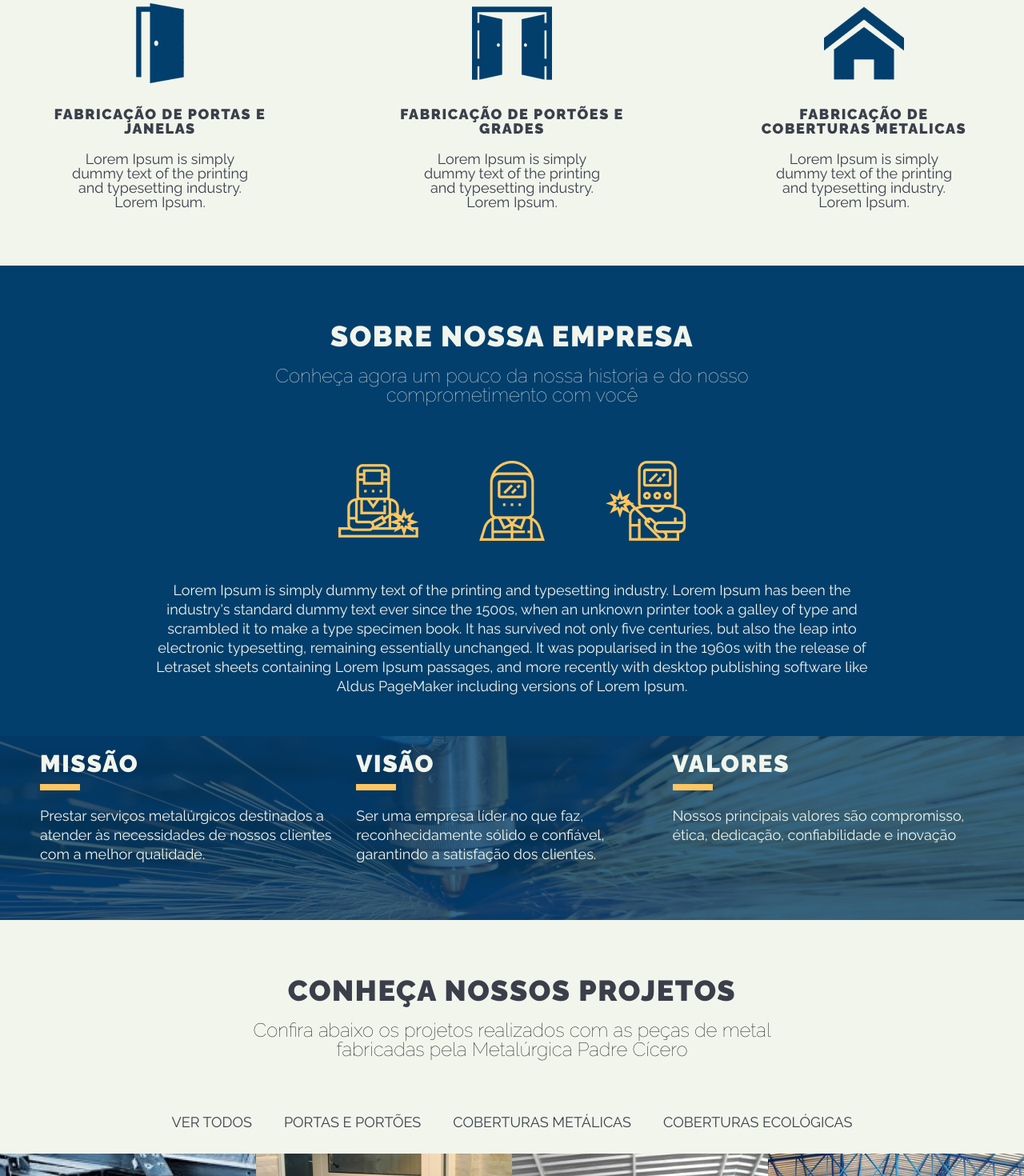
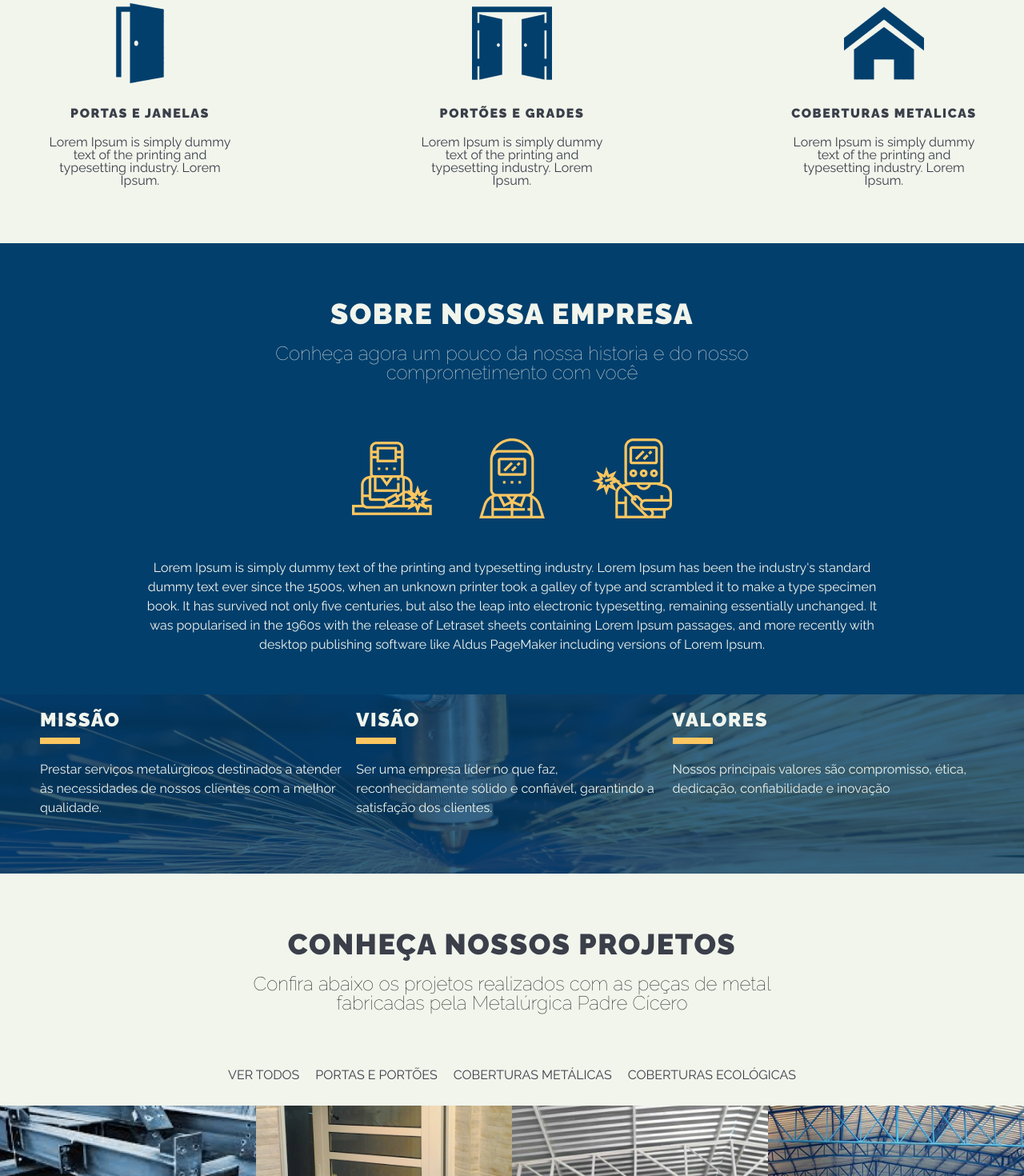
Before and after one commit to octalbit/metalurgica-padre-cicero, a React (Create React App) app: page / in a window 1280 px wide. Shown: the part 1040-2510 px from the top of the page at 80% size. Built offline with nearby package versions, Linux system fonts and the light colour scheme; some icons are missing.

Commit message:
corrigindo erros de estilos

```diff
--- a/src/components/Contacts.js
+++ b/src/components/Contacts.js
@@ -15,13 +15,13 @@ class Contacts extends Component {
               <ul>
                 <li>+55 86 99500-5246 </li>
                 <li>+55 86 99571-3097</li>
-                <li>padrecicerometalurgica@hotmail.com</li>
+                <li><a href="">padrecicerometalurgica</a></li>
               </ul>
 
 
             </div>
             <div className="form-contacts">
-              <form action="">
+              <form action="" className="box-form">
                 <input type="text" className="inputText" />
                 <input type="text" className="inputText" />                <textarea>
 
--- a/src/components/Footer.js
+++ b/src/components/Footer.js
@@ -3,7 +3,7 @@ class Footer extends Component {
   render() {
     return (
         <footer>
-          <span>© 2019 - TODOS OS DIREITOS RESERVADOS - METALÚRGICA Padre Cícero</span>
+          <span>© 2019 - Todos os direitos reservados - Metalúrgica Padre Cícero</span>
         </footer>
     );
   }
--- a/src/components/Navbar.js
+++ b/src/components/Navbar.js
@@ -8,7 +8,7 @@ class Navbar extends Component {
             <div className="container-navinfo">
               <span>(86) 99500-5246 / (86) 99571-3097 - padrecicerometalurgica@hotmail.com</span>
               <span>
-              Siga a metPadreCicero
+              Siga a metalurgicapadrecicero
               <a href="#"><i className="ion-social-facebook"></i></a>
               <a href="#"><i className="ion-social-instagram"></i></a>
               </span>
@@ -25,7 +25,7 @@ class Navbar extends Component {
                 <li><a href="#">Projetos</a></li>
                 <li><a href="#">Contato</a></li>
               </ul>
-              <div className="">
+              <div className="menu-mobile">
 
               </div>
             </div>
--- a/src/components/Servicos.js
+++ b/src/components/Servicos.js
@@ -14,21 +14,21 @@ class Servicos extends Component {
             <article className="box-services">
               <div className="item-service">
                 <img src={portas} />
-                <h3>fabricação de portas e janelas</h3>
+                <h3>portas e janelas</h3>
                 <p>
                 Lorem Ipsum is simply dummy text of the printing and typesetting industry. Lorem Ipsum.
                 </p>
               </div>
               <div className="item-service">
                 <img src={portoes} />
-                <h3>fabricação de portões e grades</h3>
+                <h3>portões e grades</h3>
                 <p>
                 Lorem Ipsum is simply dummy text of the printing and typesetting industry. Lorem Ipsum.
                 </p>
               </div>
               <div className="item-service">
                 <img src={telhado} />
-                <h3>fabricação de coberturas metalicas</h3>
+                <h3>coberturas metalicas</h3>
                 <p>
                 Lorem Ipsum is simply dummy text of the printing and typesetting industry. Lorem Ipsum.
                 </p>
--- a/src/style/main.css
+++ b/src/style/main.css
@@ -86,6 +86,11 @@ body {
 	color: #F1F5EC;
 	font-size: 1rem;
 	margin: 2px 7px 2px 7px;
+	transition: .2s;
+}
+.ion-social-facebook:hover, .ion-social-instagram:hover {
+	color: #FDC660;
+	transition: .2s;
 }
 
 .subNavbar {
@@ -100,6 +105,9 @@ body {
 	align-items: center;
 	padding: 20px 0px 20px 0px;
 }
+.menu-mobile {
+	display: none;
+}
 .menu {
 	display: flex;
 }
@@ -108,8 +116,14 @@ body {
 	margin: 0px 20px 0px 0px;
 	font-size: 1.125rem;
 	text-decoration: none;
+	transition: .2s;
 }
-@media (max-width: 480px) {
+.menu li a:hover {
+	color: #FDC660;
+	transition: .2s;
+	font-weight: bold;
+}
+@media (max-width: 320px) {
 	.navinfo {
 		display: none;
 	}
@@ -177,13 +191,14 @@ body {
 	background: #033F6C;
 	padding: 5px 5px;
 }
-@media (max-width: 480px) {
+@media (max-width: 320px) {
 	.hero-box h1 {
-		font-size: 2.5rem;
+		font-size: 2.0rem;
 	}
 	.hero-box span {
-		font-size: 1.2rem;
-		max-width: 400px;
+		font-size: 1.0rem;
+		max-width: 220px;
+		line-height: 1.2rem;
 	}
 }
 
@@ -214,12 +229,13 @@ body {
 	color: #F1F5EC;
 }
 
-@media (max-width: 480px) {
+@media (max-width: 320px) {
 	.section-title h2 {
 		font-size: 2.0rem;
 	}
 	.section-title span {
-		font-size: 1.1rem;
+		font-size: 1.0rem;
+		max-width: 220px;
 	}
 }
 /* services */
@@ -246,22 +262,22 @@ body {
 	padding: 0px 0px 30px 0px;
 }
 .item-service h3 {
-	font-size: 1.125rem;
+	font-size: 1rem;
 	text-transform: uppercase;
 	letter-spacing: .1rem;
 	font-weight: 900;
 	color: #3B3F4A;
-	max-width: 300px;
+	max-width: 250px;
 	text-align: center;
 	padding: 0px 0px 20px 0px;
 }
 .item-service p {
-	font-size: 1.125rem;
+	font-size: 1rem;
 	text-align: center;
 	max-width: 250px;
 	color: #3B3F4A;
 }
-@media (max-width: 480px) {
+@media (max-width: 320px) {
 	.box-services {
 		flex-direction: column;
 	}
@@ -283,22 +299,22 @@ body {
 }
 .box-icone-about {
 	margin: auto;
-	width: 500px;
+	width: 450px;
 	display: flex;
 	justify-content: space-around;
 }
 .box-text p {
 	max-width: 920px;
-	font-size: 1.125rem;
+	font-size: 1.0rem;
 	line-height: 1.5rem;
 	color: #F1F5EC;
 	text-align: center;
 	padding: 50px 0px 50px 0px;
 	margin: auto;
 }
-@media (max-width: 480px) {
+@media (max-width: 320px) {
 	.box-icone-about {
-		width: 400px;
+		width: 100%;
 	}
 	.box-icone-about img{
 		width: 70px;
@@ -327,7 +343,7 @@ body {
 	width: 33%;
 }
 .item-subAbout h3 {
-	font-size: 1.875rem;
+	font-size: 1.5rem;
 	text-transform: uppercase;
 	letter-spacing: .1rem;
 	font-weight: 900;
@@ -343,11 +359,11 @@ body {
 	margin: 10px 0px 20px 0px;
 }
 .item-subAbout p {
-	font-size: 1.125rem;
+	font-size: 1.0rem;
 	line-height: 1.5rem;
 	color: #F1F5EC;
 }
-@media (max-width: 480px) {
+@media (max-width: 320px) {
 	.container-subAbout {
 		flex-direction: column;
 	}
@@ -356,7 +372,7 @@ body {
 		padding: 20px 10px 0px 10px;
 	}
 	.item-subAbout p {
-		max-width: 400px;
+		max-width: 220px;
 	}
 }
 /* Projects */
@@ -374,20 +390,17 @@ body {
 	justify-content: center;
 }
 .menu-projects li a{
-	padding: 10px 10px 10px 10px;
 	margin: 0px 10px 0px 10px;
-	font-size: 1.125rem;
+	font-size: 1.0rem;
 	text-transform: uppercase;
 	color: #3B3F4A;
 	text-decoration: none;
-	transition: .6s;
+	transition: .2s;
 }
 .menu-projects li a:hover {
-	background: #033F6C;
-	border-radius: 100px;
 	font-weight: bold;
-	color: #FDC660;
-	transition: .6s;
+	color: #033F6C;
+	transition: .2s;
 }
 .main-project {
 	padding: 30px 0px 0px 0px;
@@ -400,12 +413,13 @@ body {
 .imgP {
 	max-width: 100%;
 }
-@media (max-width: 480px) {
+@media (max-width: 320px) {
 	.menu-projects {
 		flex-direction: column;
 		text-align: center;
 	}
 	.menu-projects li a {
+		display: block;
 		margin: 0px 0px 20px 0px;
 	}
 	.main-project {
@@ -432,7 +446,7 @@ body {
 	text-align: center;
 }
 .assessments p {
-	font-size: 1.125rem;
+	font-size: 1.0rem;
 	color: #F1F5EC;
 	margin: auto;
 	text-align: center;
@@ -440,15 +454,19 @@ body {
 	line-height: 1.5rem;
 }
 .assessments cite {
-	font-size: 1.125rem;
+	font-size: 1.0rem;
 	color: #FDC660;
 	font-weight: bold;
 	text-transform: uppercase;
-	margin: 50px 0px 0px 0px;
+	margin: 40px 0px 0px 0px;
 	text-align: center;
 	display: block;
 }
-
+@media (max-width: 320px) {
+	.assessments p {
+		max-width: 220px;
+	}
+}
 /* Contacts */
 .Contacts {
 	width: 100%;
@@ -471,13 +489,14 @@ body {
 	margin: 0px 0px 30px 0px;
 }
 .plus-contacts p {
-	font-size: 1.125rem;
+	font-size: 1.0rem;
 	color: #3B3F4A;
 	line-height: 1.5rem;
 	margin: 0px 0px 20px 0px;
+	max-width: 400px;
 }
 .plus-contacts ul li {
-	font-size: 1.125rem;
+	font-size: 1.0rem;
 	color: #3B3F4A;
 	margin: 0px 0px 10px 0px;
 }
@@ -505,15 +524,31 @@ textarea {
 	border: 0px;
 	border-radius: 100px;
 }
-@media (max-width: 480px) {
+@media (max-width: 320px) {
 	.container-contact {
 		flex-direction: column-reverse;
 	}
 	.plus-contacts {
 		width: 100%;
+		padding: 0px 10px 0px 10px;
+	}
+	.plus-contacts p, .plus-contacts li a {
+		max-width: 220px;
 	}
 	.form-contacts {
+		width: 100%;
+		padding: 0px 0px 20px 0px;
+	}
+	.box-form {
+		display: flex;
+		flex-direction: column;
+		align-items: center;
+	}
+	.inputText {
 		width: 90%;
+	}
+	textarea {
+		width: 88%;
 	}
 }
 
@@ -522,7 +557,9 @@ footer {
 	width: 100%;
 	padding: 40px 0px 40px 0px;
 	background: #033F6C;
+}
+footer span{
+	display: block;
 	color: #F1F5EC;
-	text-transform: uppercase;
 	text-align: center;
 }
```
